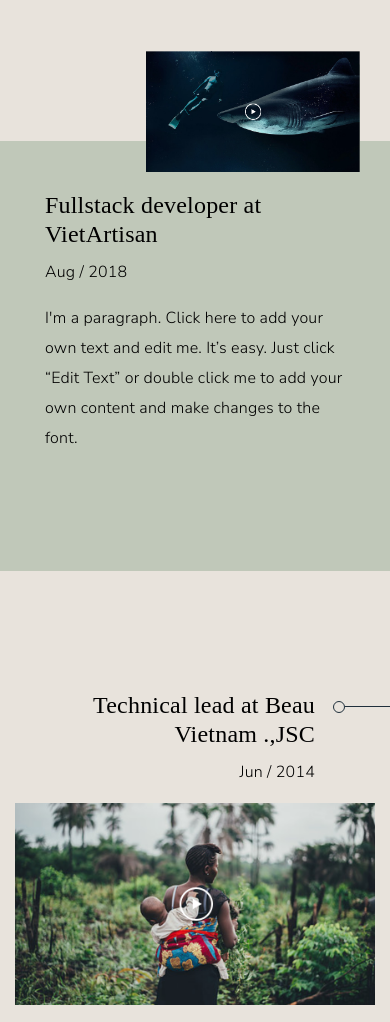
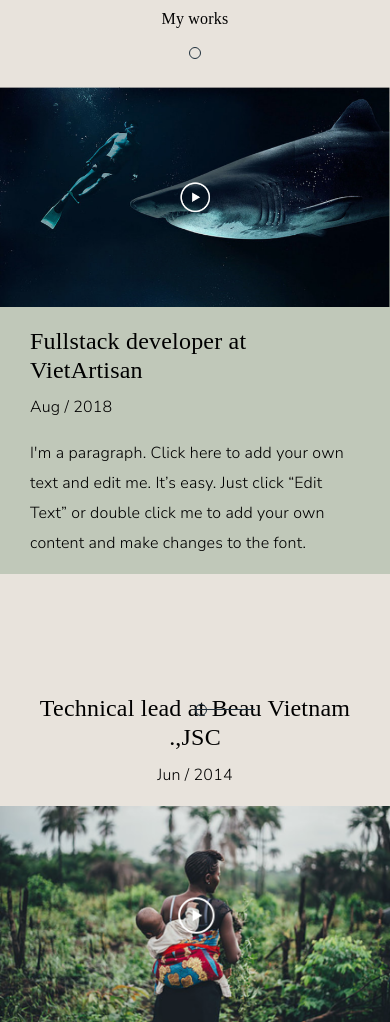
Before and after one commit to binjuhor/bio-landing, a website: page index.html in a window 390 px wide. Shown: the part 312-1334 px from the top of the page. Drawn offline with nearby package versions, Linux system fonts and the light colour scheme; a web font is replaced by a local one.

Commit message:
v1.0.0 + Responsive index.html page.

```diff
--- a/index.html
+++ b/index.html
@@ -49,15 +49,16 @@
             <div class="container">
                 <div class="row intro__item intro__item--current">
                     <div class="col-md-12">
+                        <div class="intro__video intro__video--big">
+                            <div class="intro__video__image"><img src="./images/video.png" alt="Video image"></div>
+                        </div>
                         <div class="intro__paragraph">
                             <h3 class="intro__title">Fullstack developer at VietArtisan</h3>
                             <p class="intro__subtitle">Aug / 2018</p>
                             <p class="intro__content text-left">I'm a paragraph. Click here to add your own text and edit me. It’s easy. Just click “Edit Text” or double click me to add
                             your own content and make changes to the font.</p>
                         </div>
-                        <div class="intro__video intro__video--big">
-                            <div class="intro__video__image"><img src="./images/video.png" alt="Video image"></div>
-                        </div>
+
                     </div><!--End .intro-->
                 </div><!--End .intro__item-->
 
--- a/scss/_variable.scss
+++ b/scss/_variable.scss
@@ -38,6 +38,11 @@ $body-bg:#e8e3dc;
     position: absolute;
     right: 0;
     top: 5px;
+    @include media-breakpoint-down('sm'){
+        position: absolute;
+        left: 50%;
+        top: -10px;
+    }
     &:hover{
         background: transparent;
     }
--- a/style.scss
+++ b/style.scss
@@ -100,9 +100,13 @@ a{
 .banner{
     position: relative;
     display: inline-block;
+    padding: rem(10px) rem(25px);
+    margin-top: rem(30px);
+    margin-bottom: rem(30px);
+    @include media-breakpoint-up('md'){
         padding: rem(20px) rem(50px);
-    margin-top: rem(30px);
         margin-bottom: rem(120px);
+    }
     &__name{
         font-weight: 700;
         letter-spacing: 5px;
@@ -170,60 +174,77 @@ a{
  /**
  * 04. Page content.
  **/
+
+.line{
+    @include media-breakpoint-down('sm'){
+        min-height: rem(80px);
+    }
+}
 .pagecontent{
     position: relative;
+    &::before{
+        @extend %round-light;
+        top: rem(40px);
+        left: 50%;
+        transform: translateX(-50%);
+        -webkit-transform: translateX(-50%);
+        -moz-transform: translateX(-50%);
+        @include media-breakpoint-up('md'){
+            top: rem(49px);
+        }
+    }
     &::after{
         content: "";
         width: 1px;
         height: 100%;
         position: absolute;
-        top: rem(60px);
         left: 50%;
         transform: translateX(-50%);
         -webkit-transform: translateX(-50%);
         -moz-transform: translateX(-50%);
         border-left: 1px solid $main-color;
         display: none;
+        top: rem(60px);
         @include media-breakpoint-up('md'){
             display: block;
         }
     }
-    &::before{
-        @extend %round-light;
-        top: rem(49px);
-        left: 50%;
-        transform: translateX(-50%);
-        -webkit-transform: translateX(-50%);
-        -moz-transform: translateX(-50%);
 }
-}
+
 
  /**
  * 05. Intro.
  **/
 .intro{
+    &__video{
+        margin-left: -15px;
+        margin-right: -15px;
+        @include media-breakpoint-up('md'){
+            margin-left: auto;
+            margin-right: auto;
+        }
+    }
     &__item{
         margin-bottom: rem(60px);
         &--current{
             background: $active-color;
+            position: relative;
+            @include media-breakpoint-up('md'){
+                min-height: 430px;
                 padding: rem(30px);
-            position: relative;
-            min-height: 430px;
-            @include media-breakpoint-up('md'){
-                padding: rem(60px);
                 margin-top: rem(140px);
             }
-            .intro__paragraph{
-                @include media-breakpoint-up('md'){
-                    max-width: 30%;
-                }
+            @include media-breakpoint-up('lg'){
+                padding: rem(60px);
             }
             .intro__video{
+                @include media-breakpoint-up('md'){
+                    right: 0;
+                    top: rem(-120px);
+                    z-index: 9;
                     position: absolute;
-                top: rem(-120px);
-                right: 0;
                     max-width: 65%;
-                z-index: 9;
+                }
             }
             .intro__title{
                 margin-top: 0;
@@ -231,7 +252,15 @@ a{
                     display: none;
                 }
             }
-
+            .intro__paragraph{
+                padding-left: 15px;
+                padding-right: 15px;
+                @include media-breakpoint-up('md'){
+                    padding-left: auto;
+                    padding-right: auto;
+                    max-width: 30%;
+                }
+            }
         }
     }
     &__title{
@@ -243,13 +272,23 @@ a{
     &__paragraph{
         margin-top: rem(20px);
         line-height: rem(30px);
+        @include media-breakpoint-down('sm'){
+            padding-left: 15px;
+            padding-right: 15px;
+        }
     }
 }
 
 .text-right{
     .intro{
         &__title{
+            position: relative;
+            @include media-breakpoint-up('md'){
                 padding-right: rem(60px);
+            }
+            @include media-breakpoint-down('sm'){
+                text-align: center;
+            }
             &::before{
                 @extend %round-light;
                 right: 20px;
@@ -258,10 +297,19 @@ a{
             &::after{
                 @extend %line-horizontal;
                 right: rem(-30px);
+                @include media-breakpoint-down('sm'){
+                    position: absolute;
+                    left: 50%;
+                }
             }
         }
         &__subtitle{
+            @include media-breakpoint-up('md'){
                 padding-right: rem(60px);
+            }
+            @include media-breakpoint-down('sm'){
+                text-align: center;
+            }
         }
     }
 }
@@ -269,7 +317,12 @@ a{
 .text-left{
     .intro{
         &__title{
+            @include media-breakpoint-up('md'){
                 padding-left: rem(60px);
+            }
+            @include media-breakpoint-down('sm'){
+                text-align: center;
+            }
             &::before{
                 @extend %round-light;
                 left: 30px;
@@ -278,10 +331,19 @@ a{
             &::after{
                 @extend %line-horizontal;
                 left: rem(-30px);
+                @include media-breakpoint-down('sm'){
+                    position: absolute;
+                    left: 50%;
+                }
             }
         }
         &__subtitle{
-            padding-left: rem(6 0px);
+            @include media-breakpoint-up('md'){
+                padding-left: rem(60px);
+            }
+            @include media-breakpoint-down('sm'){
+                text-align: center;
+            }
         }
     }
 }
@@ -290,30 +352,57 @@ a{
  **/
 .bio{
     background: $active-color;
+    position: relative;
+    padding-top: rem(60px);
+    padding-bottom: rem(60px);
+    @include media-breakpoint-up('md'){
         padding-top: rem(107px);
         padding-bottom: rem(102px);
-    position: relative;
+    }
     &::before{
         @extend %line-vertical;
+        display: none;
         top: 0;
         left: 50%;
         transform: translateX(-50%);
         -webkit-transform: translateX(-50%);
         -moz-transform: translateX(-50%);
+        @include media-breakpoint-up('md'){
+            display: block;
+        }
     }
     &::after{
         @extend %round-light;
+        display: none;
         top: rem(60px);
         left: 50%;
         transform: translateX(-50%);
         -webkit-transform: translateX(-50%);
         -moz-transform: translateX(-50%);
+        @include media-breakpoint-up('md'){
+            display: block;
+        }
     }
     &__title{
         margin-bottom: rem(45px);
     }
+    &__paragraph{
+        @include media-breakpoint-down('sm'){
+            margin-top: rem(30px);
+            padding-left: 15px;
+            padding-right: 15px;
+        }
+    }
     &__form{
         margin-top: rem(60px);
+        @include media-breakpoint-down('sm'){
+            padding-left: 15px;
+            padding-right: 15px;
+            input, button{
+                width: 100%;
+                margin-bottom: 10px;
+            }
+        }
     }
     &__contact{
         padding-top: rem(60px);
@@ -334,7 +423,10 @@ a{
         }
     }
     &__subscribe{
+        margin-top: rem(30px);
+        @include media-breakpoint-up('md'){
             margin-top: rem(130px);
+        }
     }
 }
 
@@ -343,8 +435,12 @@ a{
  **/
 .footer{
     min-height: rem(77px);
+    font-size: rem(14px);
+    padding-top: rem(20px);
+    @include media-breakpoint-up('md'){
+        padding-top: 0;
         line-height: rem(77px);
-    font-size: rem(14px);
+    }
     p{
         margin-bottom: 0;
     }
```
Also changed, not shown: style.css. Lines whose indentation alone changed are shown as unchanged.
